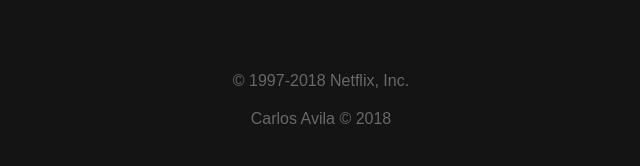
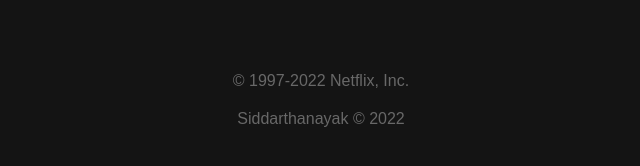
Before and after one commit to siddartha-07/NetfilxClone, a plain HTML site: page index.html in a window 1280 px wide. Shown: the part 1940-2106 px from the top of the page, 319-959 px from the left. Drawn offline with Linux system fonts and the light colour scheme.

Commit message:
Update index.html

```diff
--- a/index.html
+++ b/index.html
@@ -130,8 +130,8 @@
 
     <!-- FOOTER -->
     <footer>
-      <p>&copy 1997-2018 Netflix, Inc.</p>
-      <p>Carlos Avila &copy 2018</p>
+      <p>&copy 1997-2022 Netflix, Inc.</p>
+      <p>Siddarthanayak &copy 2022</p>
     </footer>
   </div>
 </body>
```
